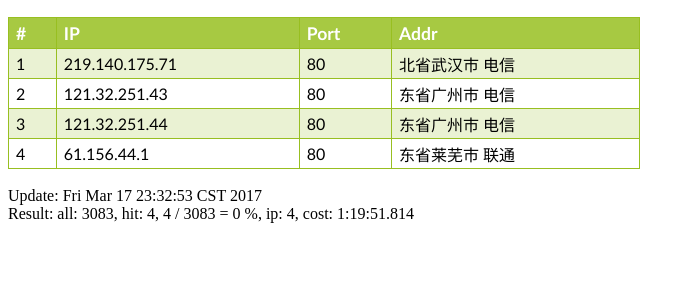
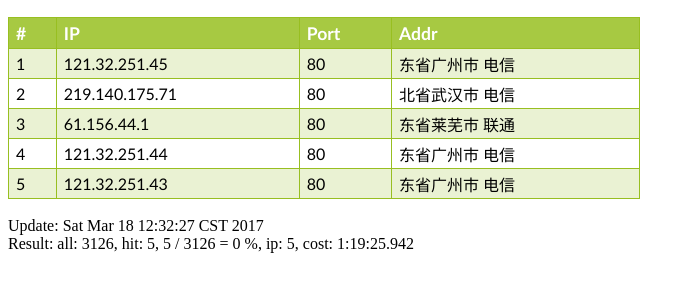
Before and after one commit to brinfo/hp, a plain HTML site: page index.html in a window 1280 px wide. Shown: the part 50-342 px from the top of the page, without its empty margins (0-695 px from the left). Drawn offline with Linux system fonts and the light colour scheme.

Commit message:
auto update

```diff
--- a/index.html
+++ b/index.html
@@ -43,28 +43,33 @@
 </tr>
 <tr class='alt'>
 <td>1</td>
+<td>121.32.251.45</td>
+<td>80</td>
+<td>东省广州市  电信</td>
+</tr><tr>
+<td>2</td>
 <td>219.140.175.71</td>
 <td>80</td>
 <td>北省武汉市  电信</td>
+</tr><tr class='alt'>
+<td>3</td>
+<td>61.156.44.1</td>
+<td>80</td>
+<td>东省莱芜市  联通</td>
 </tr><tr>
-<td>2</td>
+<td>4</td>
+<td>121.32.251.44</td>
+<td>80</td>
+<td>东省广州市  电信</td>
+</tr><tr class='alt'>
+<td>5</td>
 <td>121.32.251.43</td>
 <td>80</td>
 <td>东省广州市  电信</td>
-</tr><tr class='alt'>
-<td>3</td>
-<td>121.32.251.44</td>
-<td>80</td>
-<td>东省广州市  电信</td>
-</tr><tr>
-<td>4</td>
-<td>61.156.44.1</td>
-<td>80</td>
-<td>东省莱芜市  联通</td>
 </tr>
 </table>
 <br>
-Update: Fri Mar 17 23:32:53 CST 2017<br>
-Result: all: 3083, hit: 4, 4 / 3083 = 0 %, ip: 4, cost: 1:19:51.814
+Update: Sat Mar 18 12:32:27 CST 2017<br>
+Result: all: 3126, hit: 5, 5 / 3126 = 0 %, ip: 5, cost: 1:19:25.942
 </body>
 </html>
```
Also changed, not shown: 2 other files.
